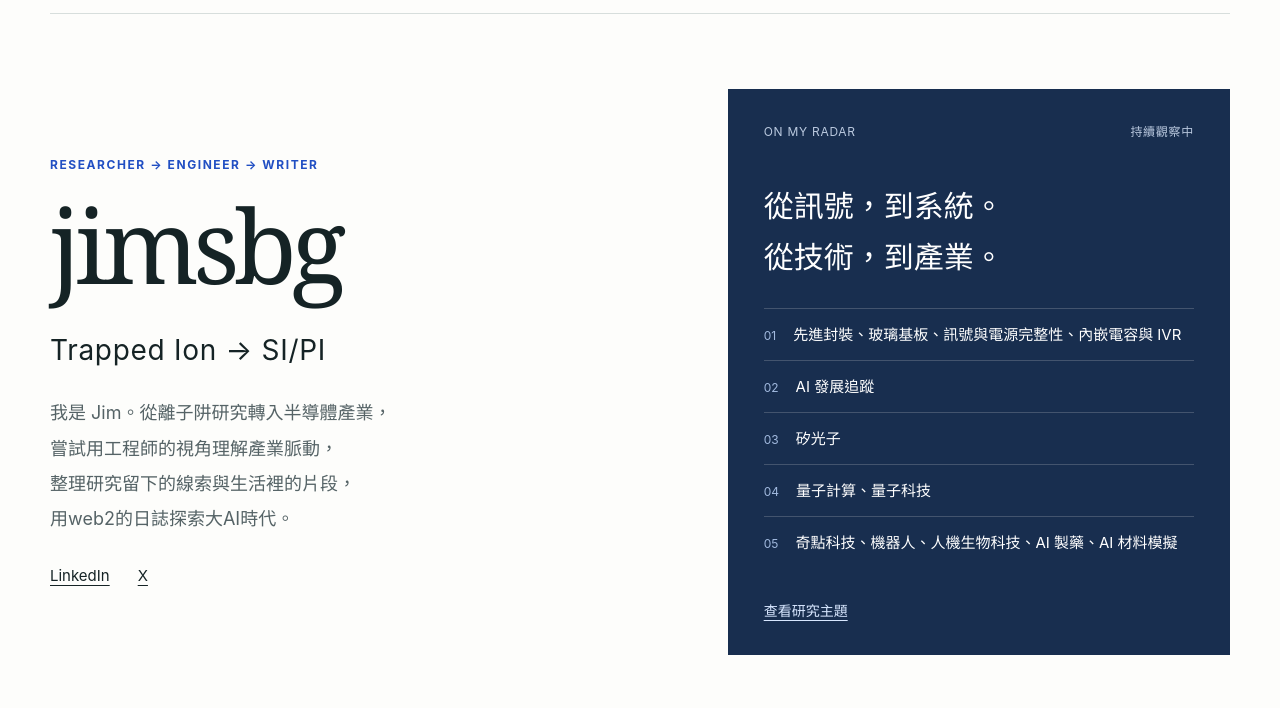
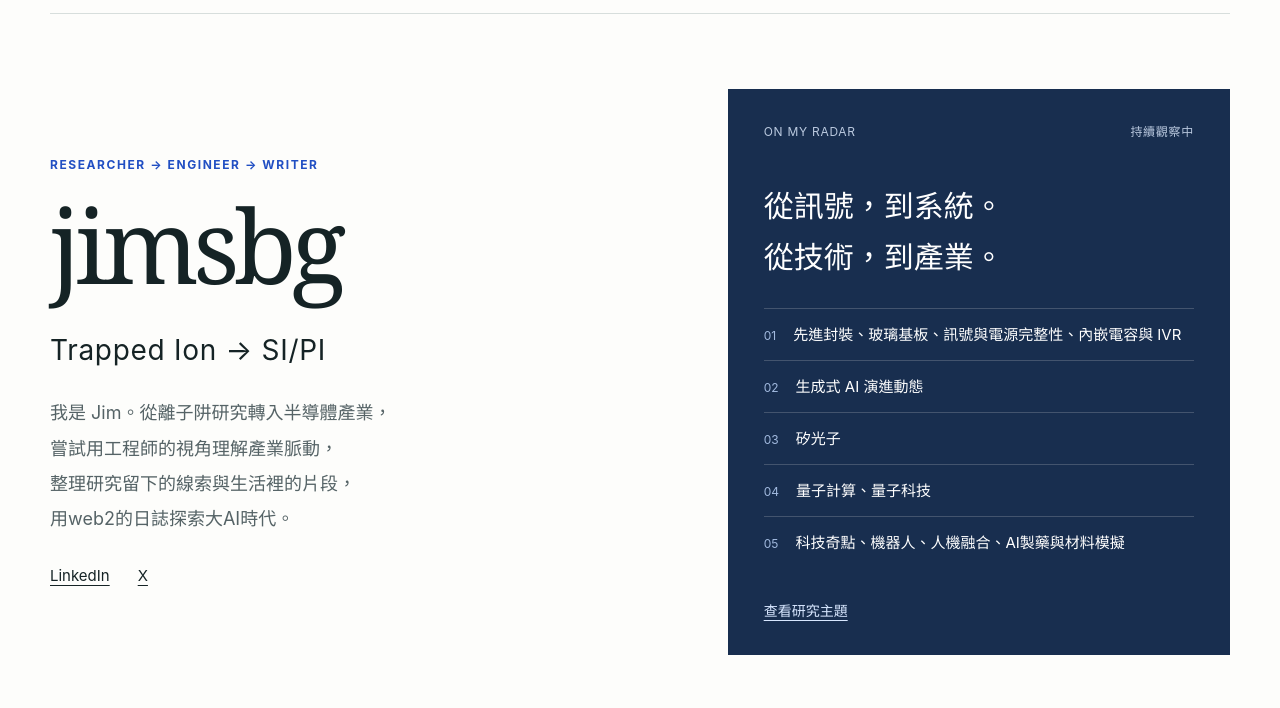
Before and after one commit to jhangchenyu/jhangchenyu.github.io, an Eleventy site: page src/index.njk in a window 1280 px wide. Shown: the part 92-800 px from the top of the page. Built offline with nearby package versions, Linux system fonts and the light colour scheme; Eleventy itself is replaced by a stand-in of ours; files that its build step writes are made by us from their sources.

Commit message:
Update website

```diff
--- a/src/index.njk
+++ b/src/index.njk
@@ -42,10 +42,10 @@
 
     <ol class="focus-list">
       <li><span>01</span>先進封裝、玻璃基板、訊號與電源完整性、內嵌電容與 IVR</li>
-      <li><span>02</span>AI 發展追蹤</li>
+      <li><span>02</span>生成式 AI 演進動態</li>
       <li><span>03</span>矽光子</li>
       <li><span>04</span>量子計算、量子科技</li>
-      <li><span>05</span>奇點科技、機器人、人機生物科技、AI 製藥、AI 材料模擬</li>
+      <li><span>05</span>科技奇點、機器人、人機融合、AI製藥與材料模擬</li>
     </ol>
 
     <a href="{{ '/research/' | url }}">查看研究主題</a>
```
Also changed, not shown: src/tools/retirement/index.html.
